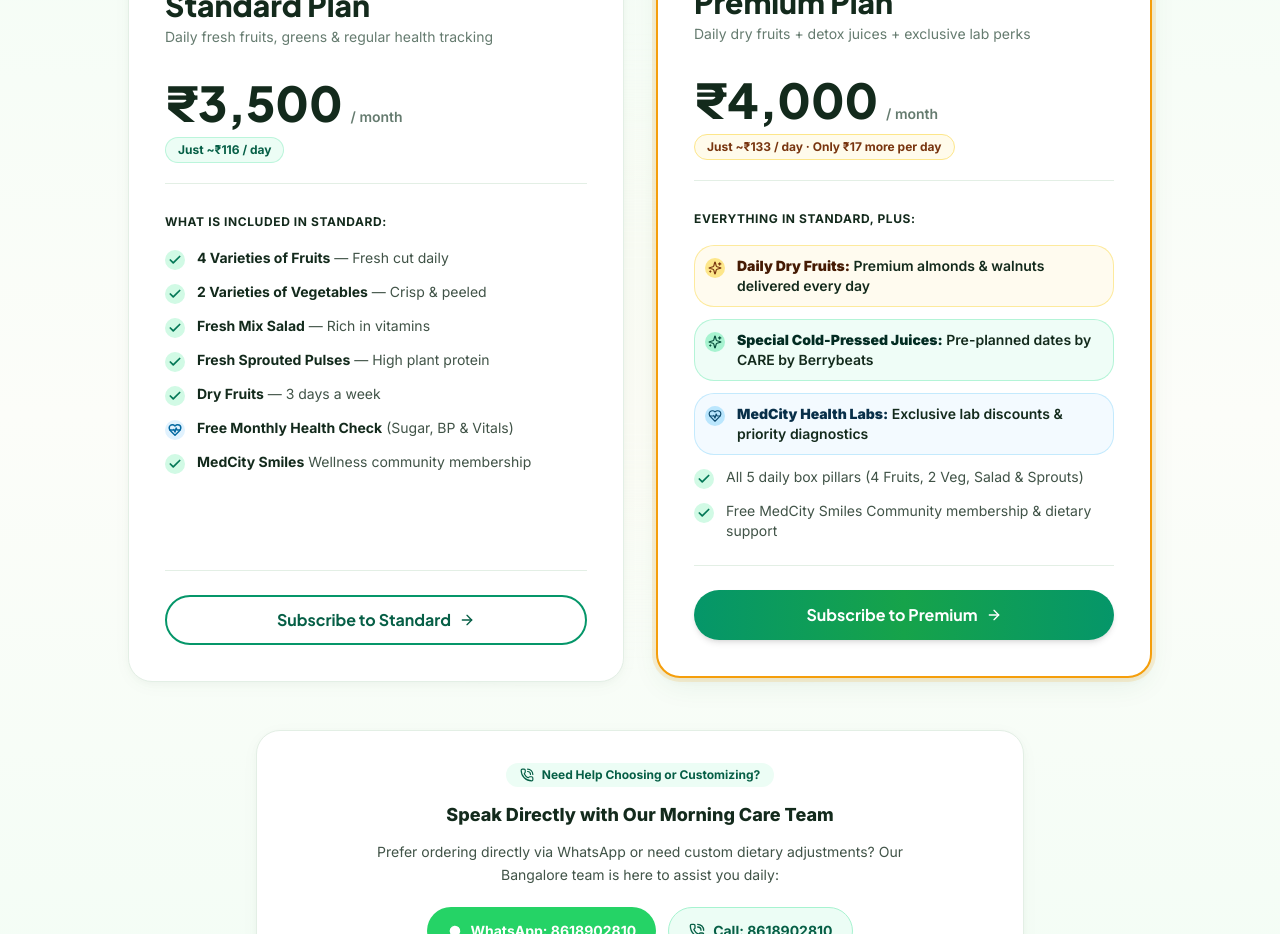
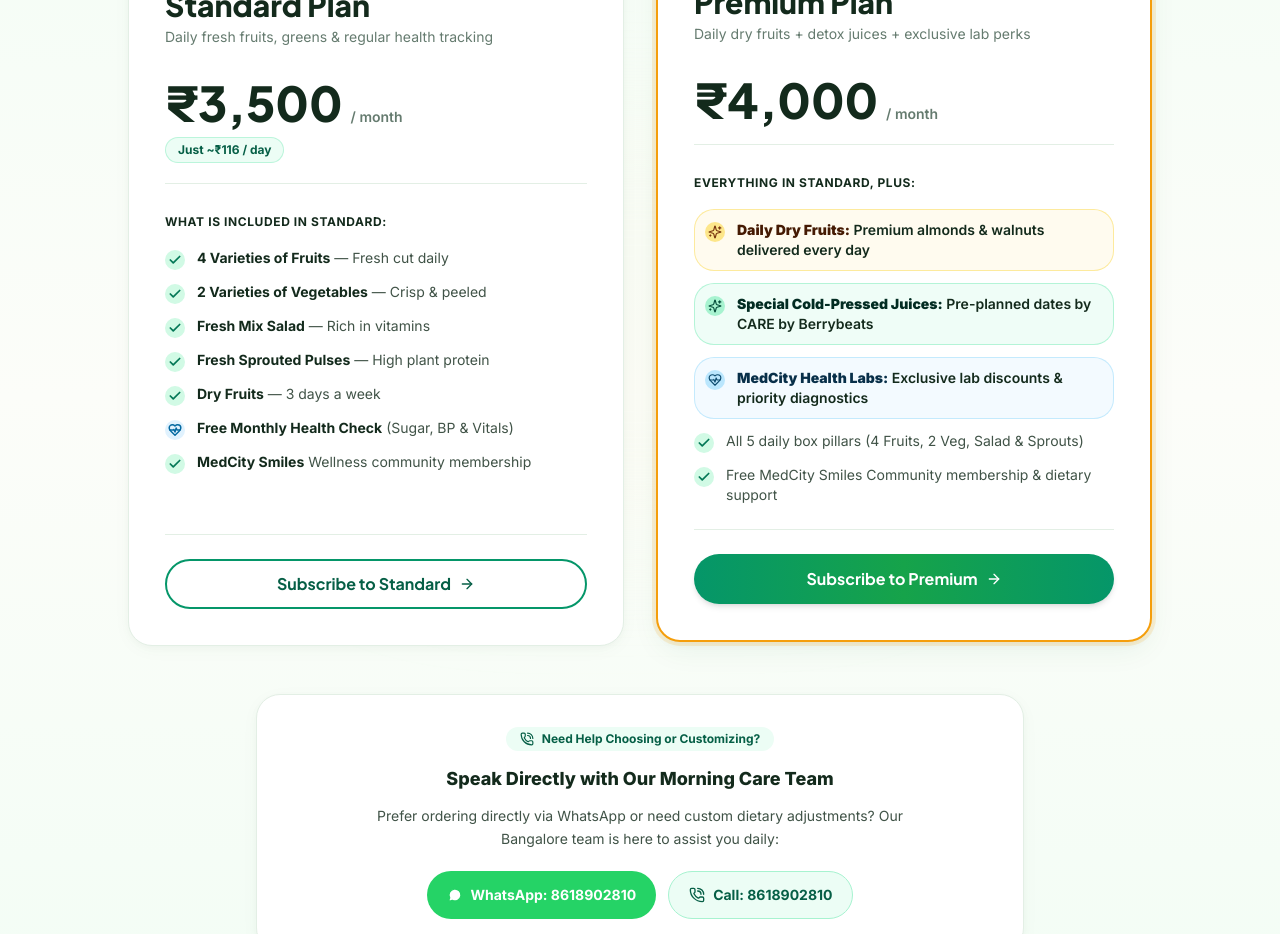
Before and after one commit to Humming-Drops/Humming-Drops-website, a Next.js app: page / in a window 1280 px wide. Shown: the part 4420-5354 px from the top of the page. Built offline with nearby package versions, Linux system fonts and the light colour scheme; no server answers.

Commit message:
content: remove premium daily price comparison

```diff
--- a/src/components/home/pricing-section.tsx
+++ b/src/components/home/pricing-section.tsx
@@ -191,9 +191,6 @@
                   </span>
                   <span className="text-sm font-semibold text-[#657B6F]">/ month</span>
                 </div>
-                <div className="mt-2.5 inline-flex items-center gap-1.5 text-xs font-bold text-amber-900 bg-amber-50 border border-amber-200 px-3 py-1 rounded-full">
-                  <span>Just ~₹133 / day · Only ₹17 more per day</span>
-                </div>
               </div>
 
               {/* Inclusions List */}
```
